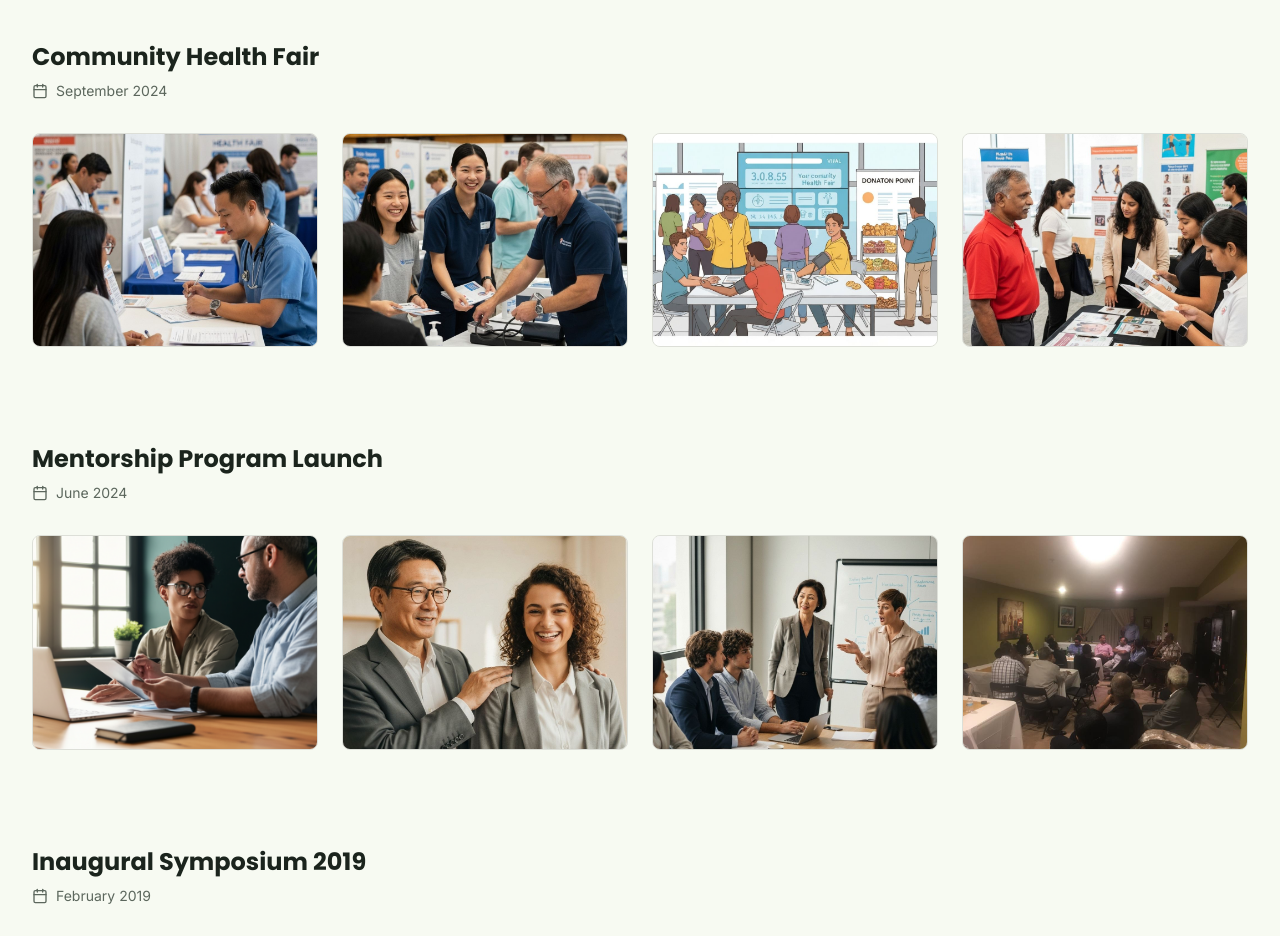
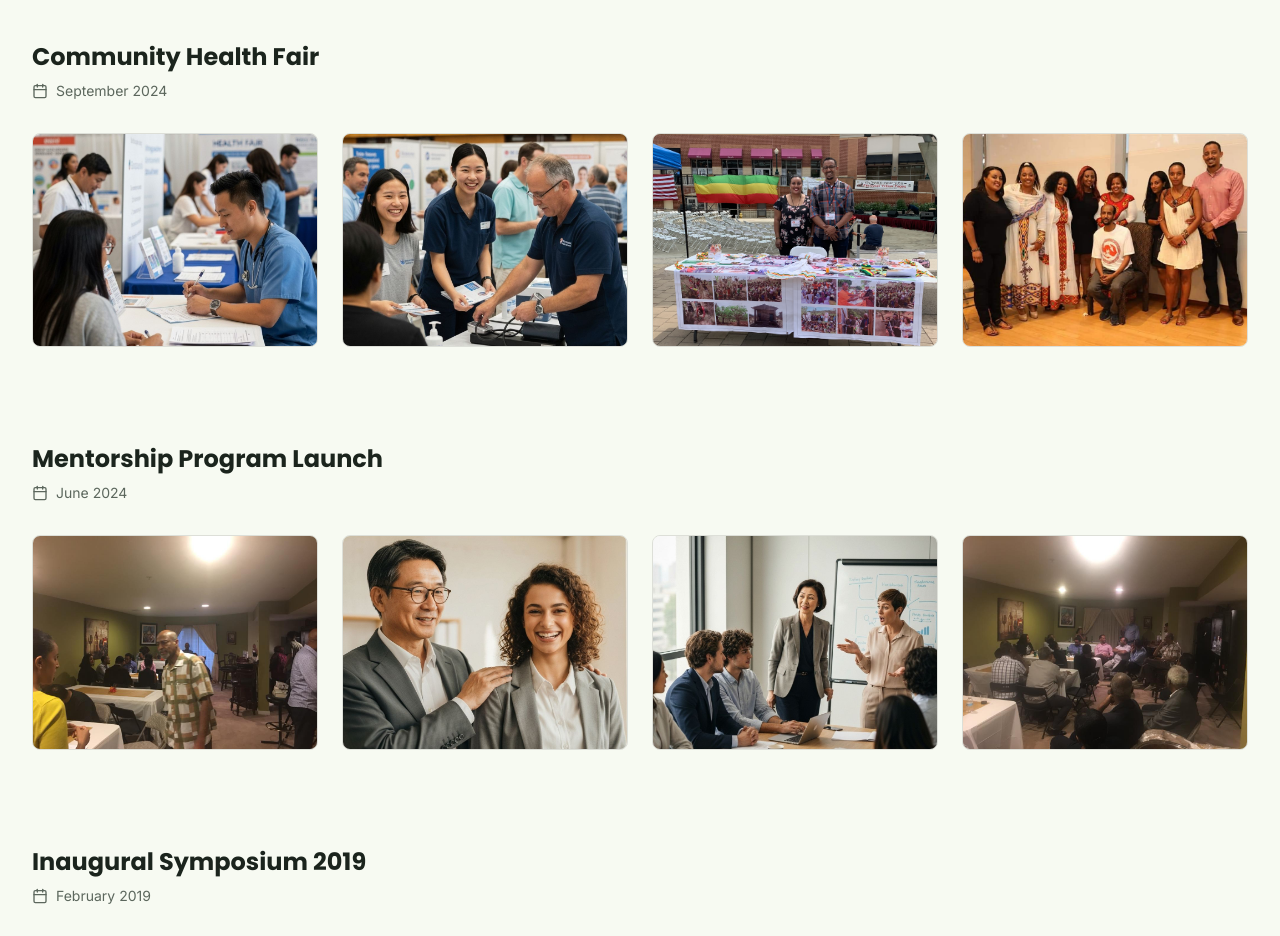
Before and after one commit to daniwolde1/eppad, a Next.js app: page /gallery in a window 1280 px wide. Shown: the part 800-1736 px from the top of the page. Built offline with nearby package versions, Linux system fonts and the light colour scheme.

Commit message:
Update page.tsx

```diff
--- a/app/gallery/page.tsx
+++ b/app/gallery/page.tsx
@@ -22,8 +22,8 @@ const galleryItems = [
     images: [
       { url: "/health-fair-screening.jpg", alt: "Health screening" },
       { url: "/health-fair-volunteers.jpg", alt: "Volunteers" },
-      { url: "/health-fair-community.jpg", alt: "Community members" },
-      { url: "/health-fair-education.jpg", alt: "Health education" },
+      { url: "/comu3.JPEG", alt: "Community members" },
+      { url: "/comu4.jpg", alt: "Health education" },
     ],
   },
   {
@@ -31,7 +31,7 @@ const galleryItems = [
     title: "Mentorship Program Launch",
     date: "June 2024",
     images: [
-      { url: "/mentorship-meeting.png", alt: "Mentorship meeting" },
+      { url: "/net4.jpg", alt: "Mentorship meeting" },
       { url: "/mentors-and-mentees.jpg", alt: "Mentors and mentees" },
       { url: "/professional-development.jpg", alt: "Professional development" },
       { url: "/net2.jpg", alt: "Networking event" },
```
